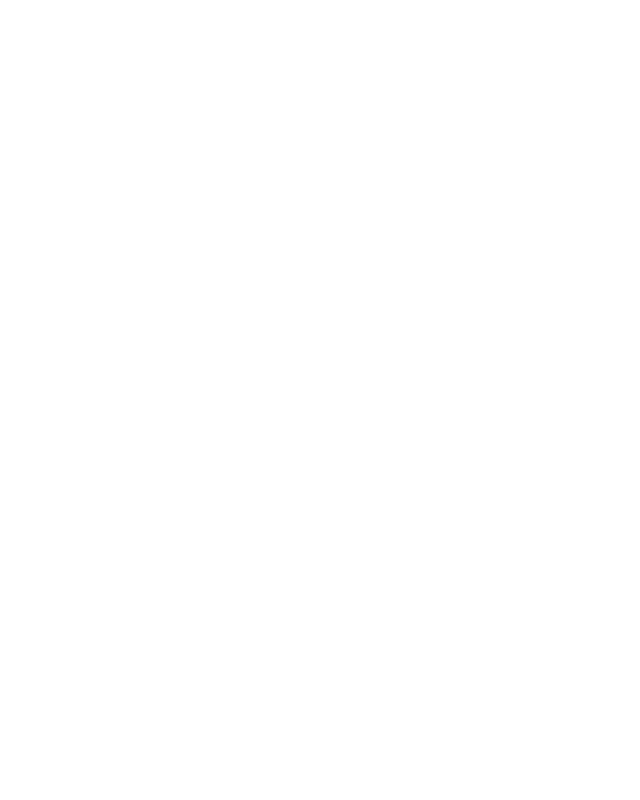
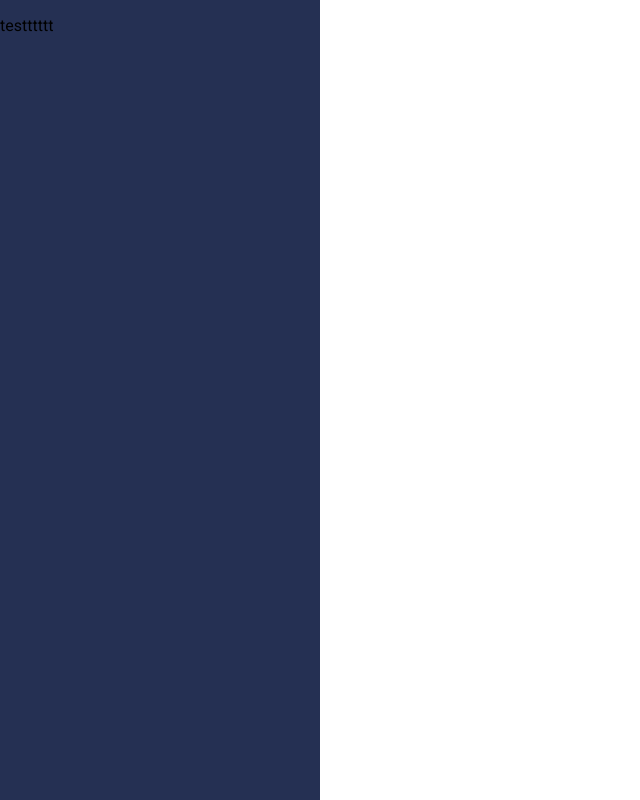
Before and after one commit to eparzych/travel-calculator, a React (Create React App) app: page / in a window 1280 px wide. Shown: the whole page, without its empty margins (0-640 px from the left). Built offline with nearby package versions, Linux system fonts and the light colour scheme.

Commit message:
Added mui_style

```diff
--- a/package.json
+++ b/package.json
@@ -3,6 +3,11 @@
   "version": "0.1.0",
   "private": true,
   "dependencies": {
+    "@emotion/react": "^11.7.1",
+    "@emotion/styled": "^11.6.0",
+    "@mui/icons-material": "^5.2.5",
+    "@mui/material": "^5.2.8",
+    "@mui/styles": "^5.2.3",
     "@testing-library/jest-dom": "^5.16.1",
     "@testing-library/react": "^12.1.2",
     "@testing-library/user-event": "^13.5.0",
--- a/public/index.html
+++ b/public/index.html
@@ -8,6 +8,8 @@
       content="Web site created using create-react-app"
     />
     <title>React App</title>
+    <link rel="stylesheet" href="https://fonts.googleapis.com/css?family=Roboto:300,400,500,700&display=swap" />
+    <link rel="stylesheet" href="https://fonts.googleapis.com/icon?family=Material+Icons" />
   </head>
   <body>
     <noscript>You need to enable JavaScript to run this app.</noscript>
--- a/src/App.js
+++ /dev/null
@@ -1,11 +0,0 @@
-import './App.css';
-
-function App() {
-  return (
-    <div className="App">
-
-    </div>
-  );
-}
-
-export default App;
--- /dev/null
+++ b/src/App/App.js
@@ -0,0 +1,11 @@
+import React from 'react';
+import './App.css';
+import AddTrip from "../components/AddTrip";
+
+function App() {
+  return (
+    <AddTrip />
+  );
+}
+
+export default App;
--- /dev/null
+++ b/src/components/AddTrip.js
@@ -0,0 +1,25 @@
+import React from 'react';
+import { makeStyles, withStyles } from '@mui/styles';
+
+const useStyles = makeStyles({
+    addTrip:{
+        display: 'flex',
+        flexDirection: 'column',
+        position: 'absolute',
+        left: '0px',
+        width: '320px',
+        height: '100%',
+        backgroundColor: '#253053'
+
+    }
+})
+
+export default function AddTrip(){
+
+    const classes = useStyles();
+    return(
+        <div className={classes.addTrip}>
+<p>testttttt</p>
+        </div>
+    )
+}
--- a/src/index.css
+++ b/src/index.css
@@ -1,6 +1,6 @@
 body {
   margin: 0;
-  font-family: -apple-system, BlinkMacSystemFont, 'Segoe UI', 'Roboto', 'Oxygen',
+  font-family: 'Roboto', -apple-system, BlinkMacSystemFont, 'Segoe UI',  'Oxygen',
     'Ubuntu', 'Cantarell', 'Fira Sans', 'Droid Sans', 'Helvetica Neue',
     sans-serif;
   -webkit-font-smoothing: antialiased;
--- a/src/index.js
+++ b/src/index.js
@@ -1,7 +1,7 @@
 import React from 'react';
 import ReactDOM from 'react-dom';
 import './index.css';
-import App from './App';
+import App from './App/App';
 
 ReactDOM.render(
   <React.StrictMode>
```
Also changed, not shown: src/App/App.css (renamed from src/App.css), 1 other file (tests, documents, lock files or other folders).
